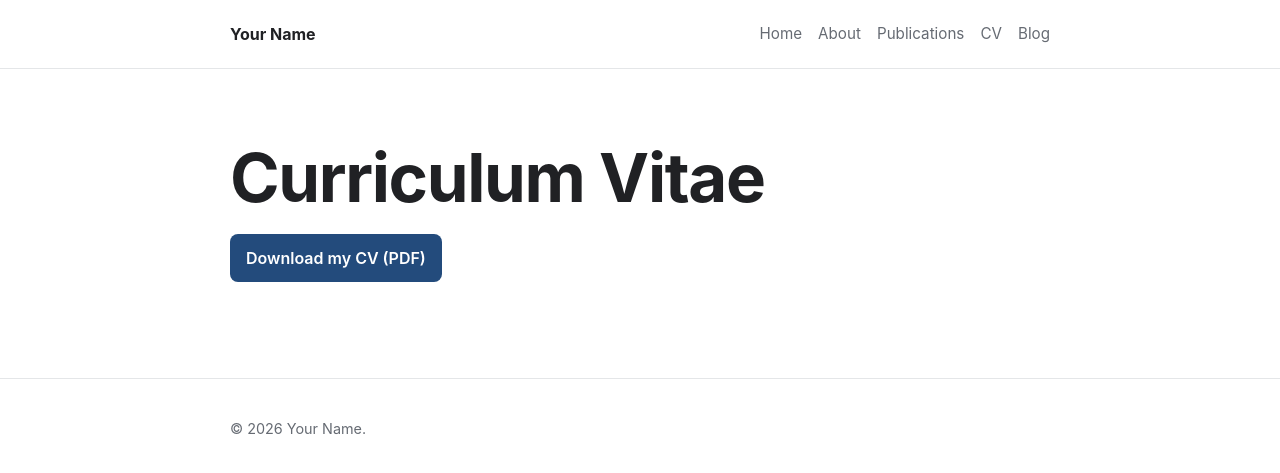
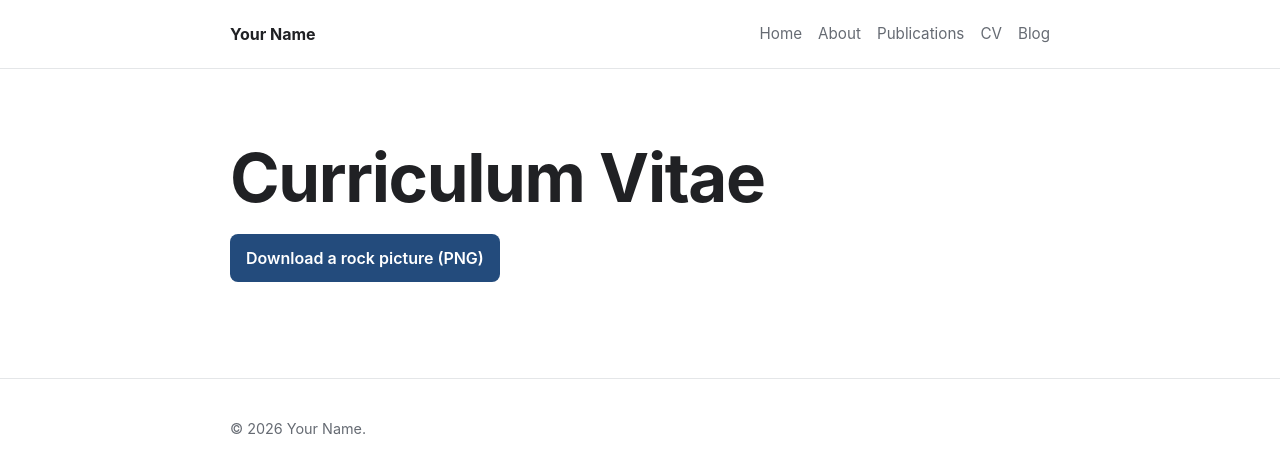
Before and after one commit to klpersonal/klpersonal.github.io, a Jekyll site: the page built from cv.md, in a window 1280 px wide. Shown: the top 473 px of the page. Built offline with Jekyll 4.4.1, drawn with Linux system fonts in a browser that asks for light colours.

Commit message:
Update rock download

```diff
--- a/cv.md
+++ b/cv.md
@@ -7,4 +7,4 @@ permalink: /cv/
 # Curriculum Vitae
 
 
-[Download my CV (PDF)]({{ '/assets/files/rockquestion.png' | relative_url }}){: .button }
+[Download a rock picture (PNG)]({{ '/assets/files/rockquestion.png' | relative_url }}){: .button }
```
